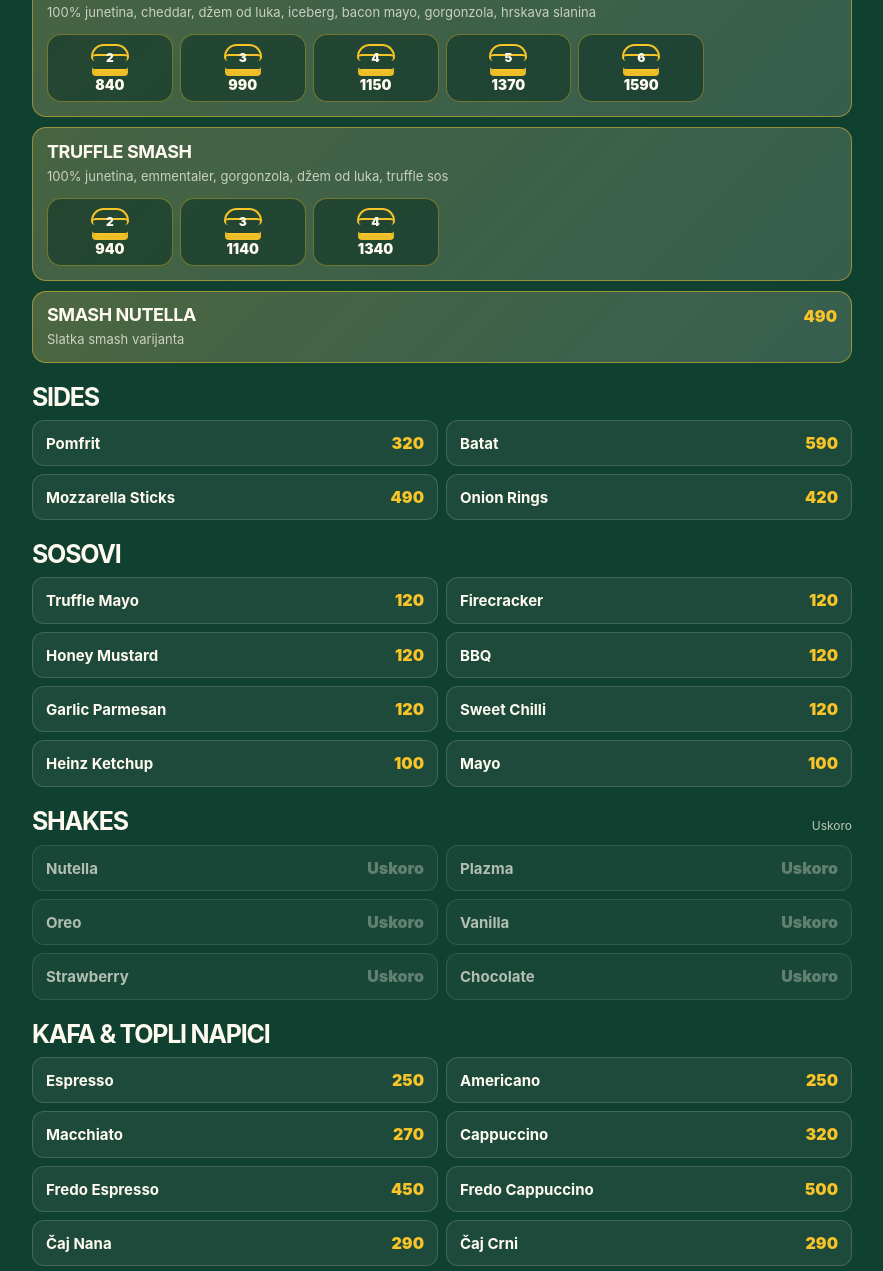
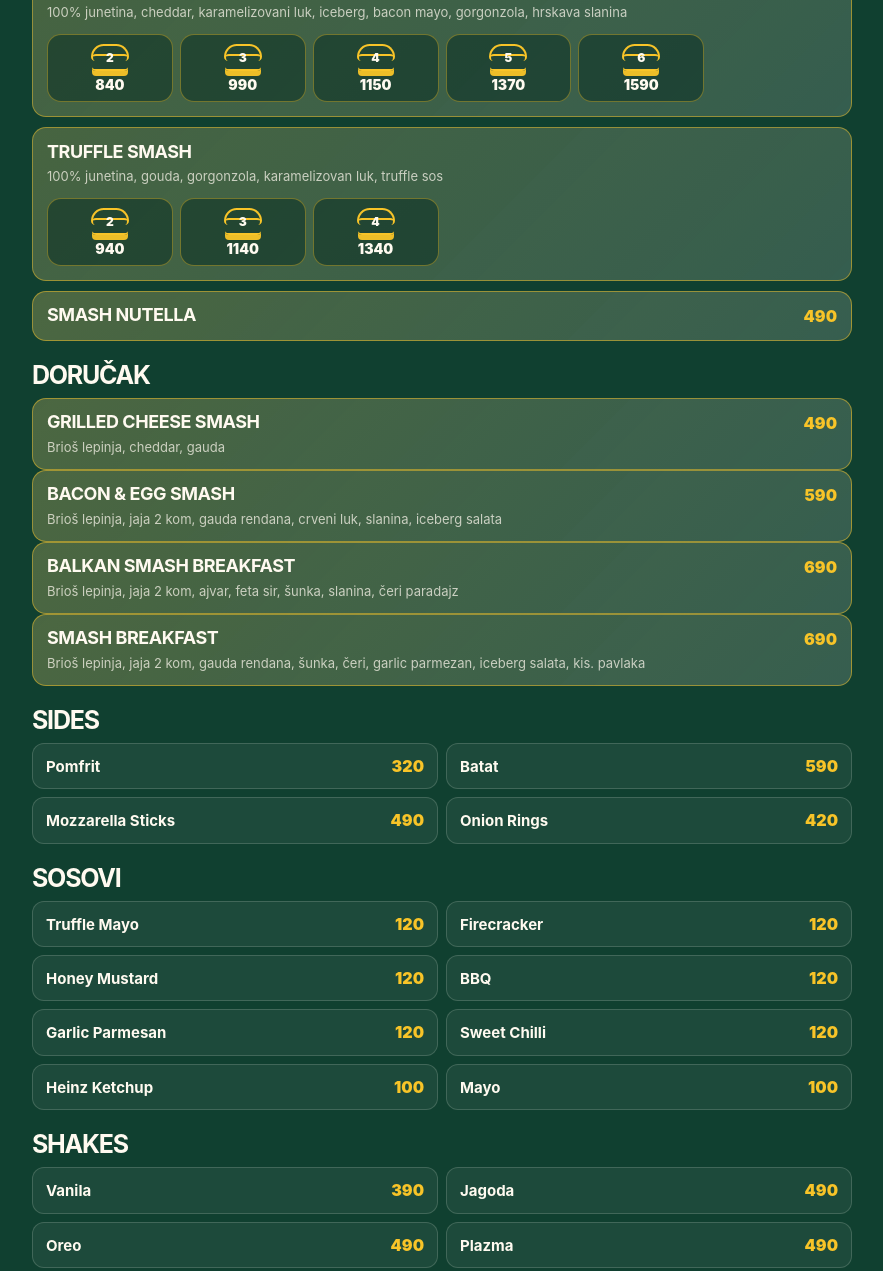
Before and after one commit to LukaSeselj/smash-and-shake-menu, a plain HTML site: page index.html in a window 1280 px wide. Shown: the part 732-2003 px from the top of the page, without its empty margins (198-1081 px from the left). Drawn offline with Linux system fonts and the light colour scheme.

Commit message:
Update menu with latest items and prices

```diff
--- a/index.html
+++ b/index.html
@@ -17,7 +17,6 @@
 
         <div>
           <div class="brand-title">Smash & Shake</div>
-
         </div>
       </div>
 
@@ -26,6 +25,7 @@
 
     <nav class="quick-nav" aria-label="Kategorije">
       <a class="pill primary" href="#burgeri">Burgeri</a>
+      <a class="pill" href="#dorucak">Doručak</a>
       <a class="pill" href="#sides">Sides</a>
       <a class="pill" href="#sosovi">Sosovi</a>
       <a class="pill primary" href="#shakes">Shakes</a>
@@ -33,7 +33,6 @@
       <a class="pill" href="#bezalkoholna">Bezalkoholna</a>
       <a class="pill" href="#pivo">Pivo</a>
       <a class="pill" href="#alkoholna">Alkoholna</a>
-      <a class="pill" href="#uskoro">Uskoro</a>
     </nav>
 
     <section id="burgeri" class="section">
@@ -61,7 +60,7 @@
         <article class="burger-card feature">
           <div class="burger-info">
             <h3>Big Smash</h3>
-            <p>100% junetina, cheddar, iceberg, luk, krastavac, burger sos</p>
+            <p>100% junetina, cheddar, iceberg luk, krastavac, burger sos</p>
           </div>
 
           <div class="burger-sizes">
@@ -92,7 +91,7 @@
         <article class="burger-card feature">
           <div class="burger-info">
             <h3>Blue Smash</h3>
-            <p>100% junetina, cheddar, džem od luka, iceberg, bacon mayo, gorgonzola, hrskava slanina</p>
+            <p>100% junetina, cheddar, karamelizovani luk, iceberg, bacon mayo, gorgonzola, hrskava slanina</p>
           </div>
 
           <div class="burger-sizes">
@@ -107,7 +106,7 @@
         <article class="burger-card feature">
           <div class="burger-info">
             <h3>Truffle Smash</h3>
-            <p>100% junetina, emmentaler, gorgonzola, džem od luka, truffle sos</p>
+            <p>100% junetina, gouda, gorgonzola, karamelizovan luk, truffle sos</p>
           </div>
 
           <div class="burger-sizes">
@@ -121,9 +120,56 @@
           <div class="item-main">
             <div>
               <h3>Smash Nutella</h3>
-              <p class="desc">Slatka smash varijanta</p>
             </div>
             <div class="price">490</div>
+          </div>
+        </article>
+      </div>
+    </section>
+
+    <section id="dorucak" class="section">
+      <div class="section-head">
+        <h2>Doručak</h2>
+      </div>
+
+      <div class="items">
+        <article class="item feature">
+          <div class="item-main">
+            <div>
+              <h3>Grilled Cheese Smash</h3>
+              <p class="desc">Brioš lepinja, cheddar, gauda</p>
+            </div>
+            <div class="price">490</div>
+          </div>
+        </article>
+
+        <article class="item feature">
+          <div class="item-main">
+            <div>
+              <h3>Bacon & Egg Smash</h3>
+              <p class="desc">Brioš lepinja, jaja 2 kom, gauda rendana, crveni luk, slanina, iceberg salata</p>
+            </div>
+            <div class="price">590</div>
+          </div>
+        </article>
+
+        <article class="item feature">
+          <div class="item-main">
+            <div>
+              <h3>Balkan Smash Breakfast</h3>
+              <p class="desc">Brioš lepinja, jaja 2 kom, ajvar, feta sir, šunka, slanina, čeri paradajz</p>
+            </div>
+            <div class="price">690</div>
+          </div>
+        </article>
+
+        <article class="item feature">
+          <div class="item-main">
+            <div>
+              <h3>Smash Breakfast</h3>
+              <p class="desc">Brioš lepinja, jaja 2 kom, gauda rendana, šunka, čeri, garlic parmezan, iceberg salata, kis. pavlaka</p>
+            </div>
+            <div class="price">690</div>
           </div>
         </article>
       </div>
@@ -162,16 +208,14 @@
     <section id="shakes" class="section">
       <div class="section-head">
         <h2>Shakes</h2>
-        <div class="section-note">Uskoro</div>
       </div>
 
       <div class="compact-grid two-col">
-        <div class="compact muted-item"><b>Nutella</b><span>Uskoro</span></div>
-        <div class="compact muted-item"><b>Plazma</b><span>Uskoro</span></div>
-        <div class="compact muted-item"><b>Oreo</b><span>Uskoro</span></div>
-        <div class="compact muted-item"><b>Vanilla</b><span>Uskoro</span></div>
-        <div class="compact muted-item"><b>Strawberry</b><span>Uskoro</span></div>
-        <div class="compact muted-item"><b>Chocolate</b><span>Uskoro</span></div>
+        <div class="compact"><b>Vanila</b><span>390</span></div>
+        <div class="compact"><b>Jagoda</b><span>490</span></div>
+        <div class="compact"><b>Oreo</b><span>490</span></div>
+        <div class="compact"><b>Plazma</b><span>490</span></div>
+        <div class="compact"><b>Pistać</b><span>490</span></div>
       </div>
     </section>
 
@@ -185,6 +229,7 @@
         <div class="compact"><b>Americano</b><span>250</span></div>
         <div class="compact"><b>Macchiato</b><span>270</span></div>
         <div class="compact"><b>Cappuccino</b><span>320</span></div>
+        <div class="compact"><b>Doppio</b><span>390</span></div>
         <div class="compact"><b>Fredo Espresso</b><span>450</span></div>
         <div class="compact"><b>Fredo Cappuccino</b><span>500</span></div>
         <div class="compact"><b>Čaj Nana</b><span>290</span></div>
@@ -261,19 +306,6 @@
       </div>
     </section>
 
-    <section id="uskoro" class="section">
-      <div class="section-head">
-        <h2>Doručak</h2>
-        <div class="section-note">Uskoro</div>
-      </div>
-
-      <div class="compact-grid">
-        <div class="compact muted-item"><b>Bacon & Egg Smash</b><span>Uskoro</span></div>
-        <div class="compact muted-item"><b>Grilled Cheese Smash</b><span>Uskoro</span></div>
-        <div class="compact muted-item"><b>Balkan Smash Breakfast</b><span>Uskoro</span></div>
-      </div>
-    </section>
-
     <footer class="footer">
       Smash & Shake · digitalni meni
     </footer>
```
